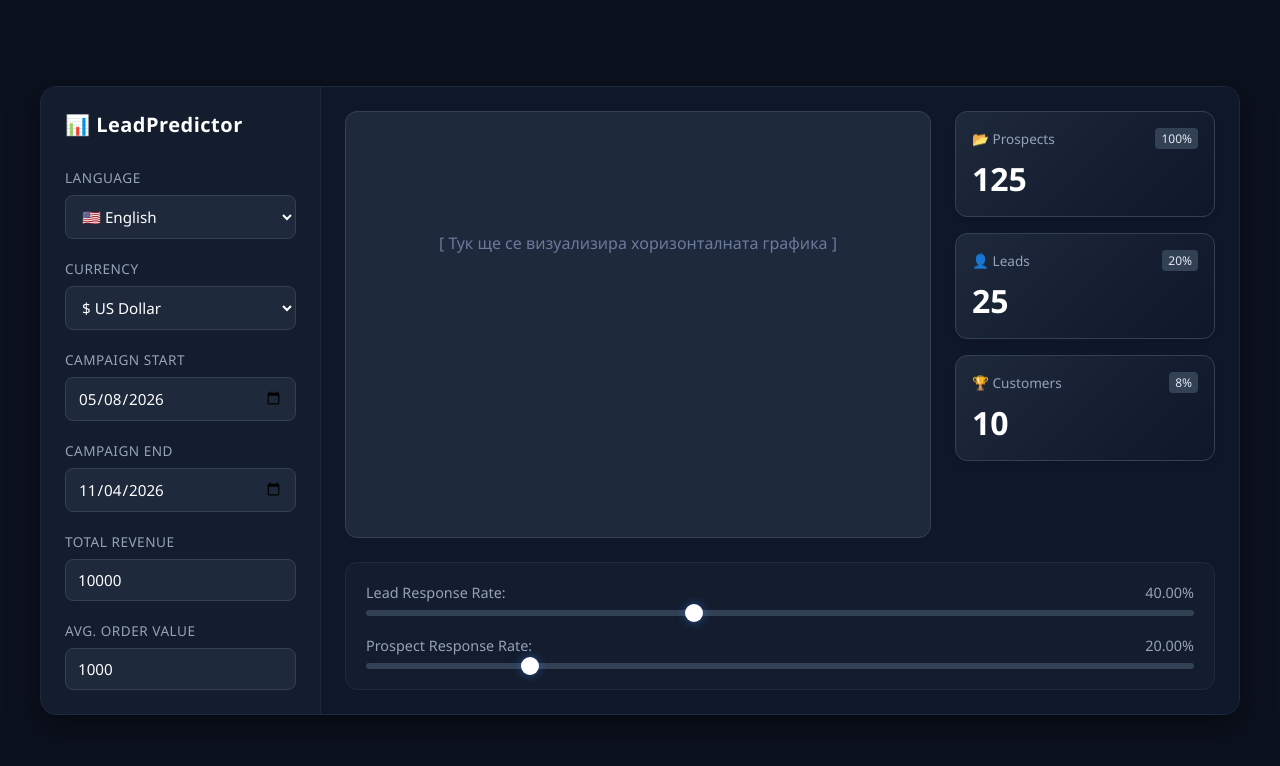
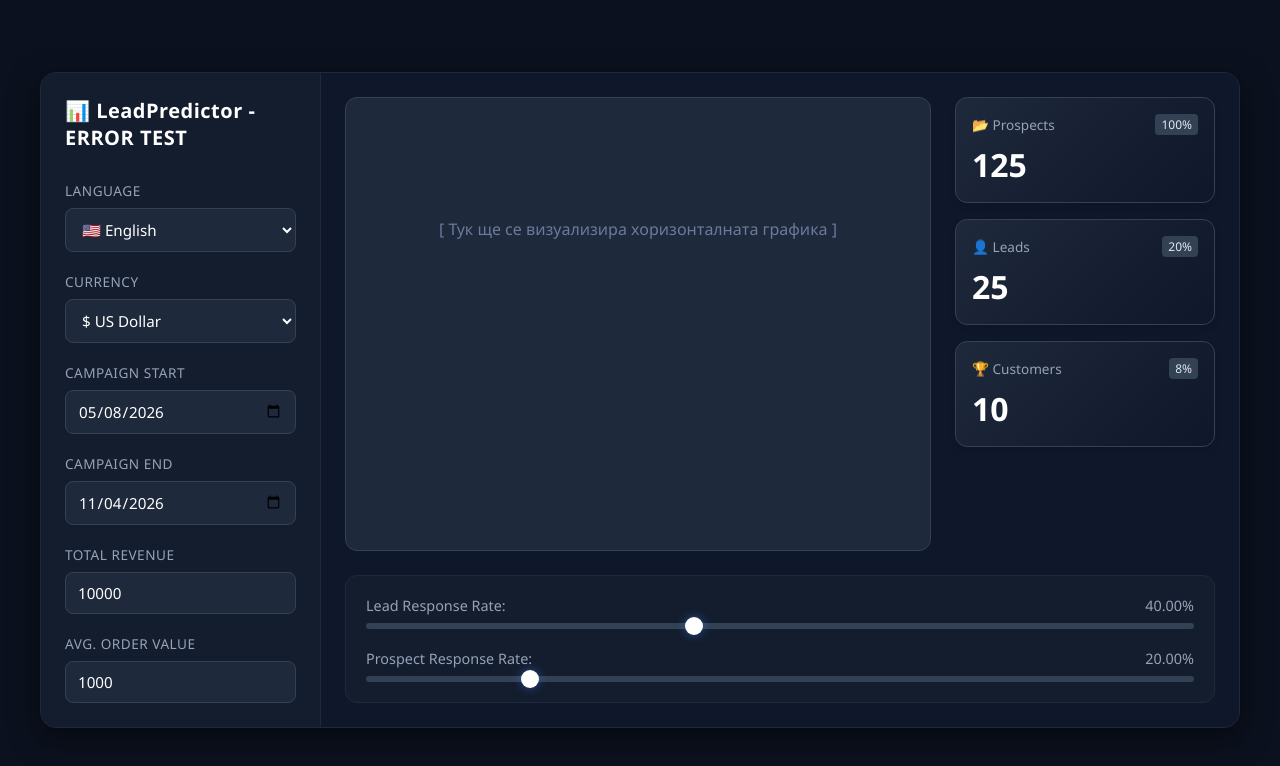
Before and after one commit to mirametodieva96-cyber/lead-predictor-calculator, a plain HTML site: page index.html in a window 1280 px wide. Drawn offline with Linux system fonts and the light colour scheme.

Commit message:
bad: breaking the logo text for testing

```diff
--- a/index.html
+++ b/index.html
@@ -10,7 +10,7 @@
     <div class="app-container">
         <!-- Лява колона: Входни данни -->
         <aside class="sidebar">
-            <div class="logo">📊 LeadPredictor</div>
+            <div class="logo">📊 LeadPredictor - ERROR TEST</div>
 
             <div class="input-group">
                 <label>Language</label>
```
